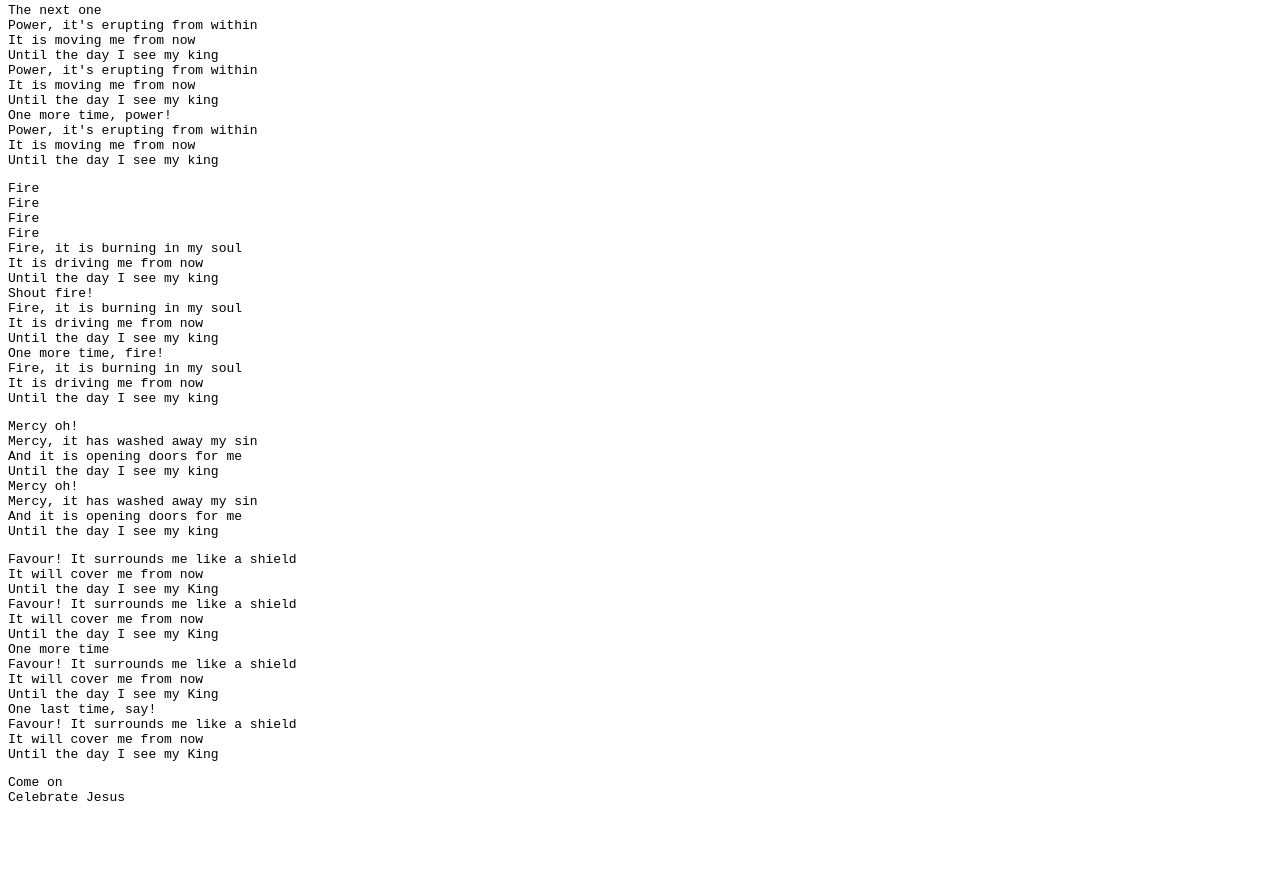
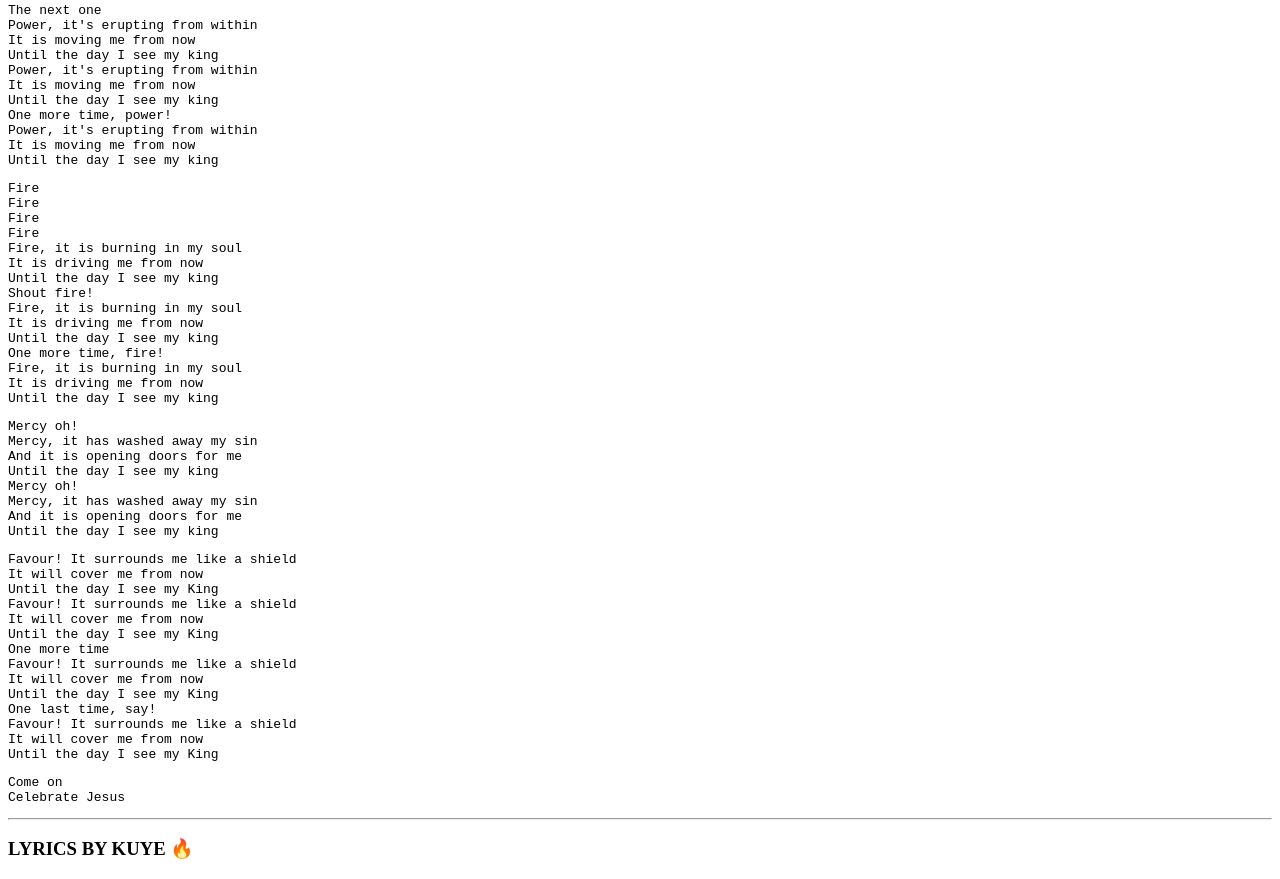
Before and after one commit to kuyeCoder/supreme-train, a plain HTML site: page index.html in a window 1280 px wide. Shown: the part 832-1711 px from the top of the page. Before the commit the page ends 1650 px from the top, so only its background shows below. Drawn offline with Linux system fonts and the light colour scheme.

Commit message:
adding name

```diff
--- a/index.html
+++ b/index.html
@@ -8,7 +8,7 @@
   <body>
     <h1>FAVOR LYRICS 🌠</h1>
     <h4>LAWRENCE OYOR</h4>
-    <hr />
+    <hr/>
     <a href="https://youtu.be/hNEghsp78Nc?si=lQPRVGzR2yeuHUnt">
       <img src="download.jpg" alt="img of video" />
     </a>
@@ -109,8 +109,9 @@ Until the day I see my King
       <pre>
 Come on
 Celebrate Jesus
-</pre
-      >
+</pre>
+<hr>
+<h3>LYRICS BY KUYE 🔥 </h3>
     </div>
   </body>
 </html>
```
